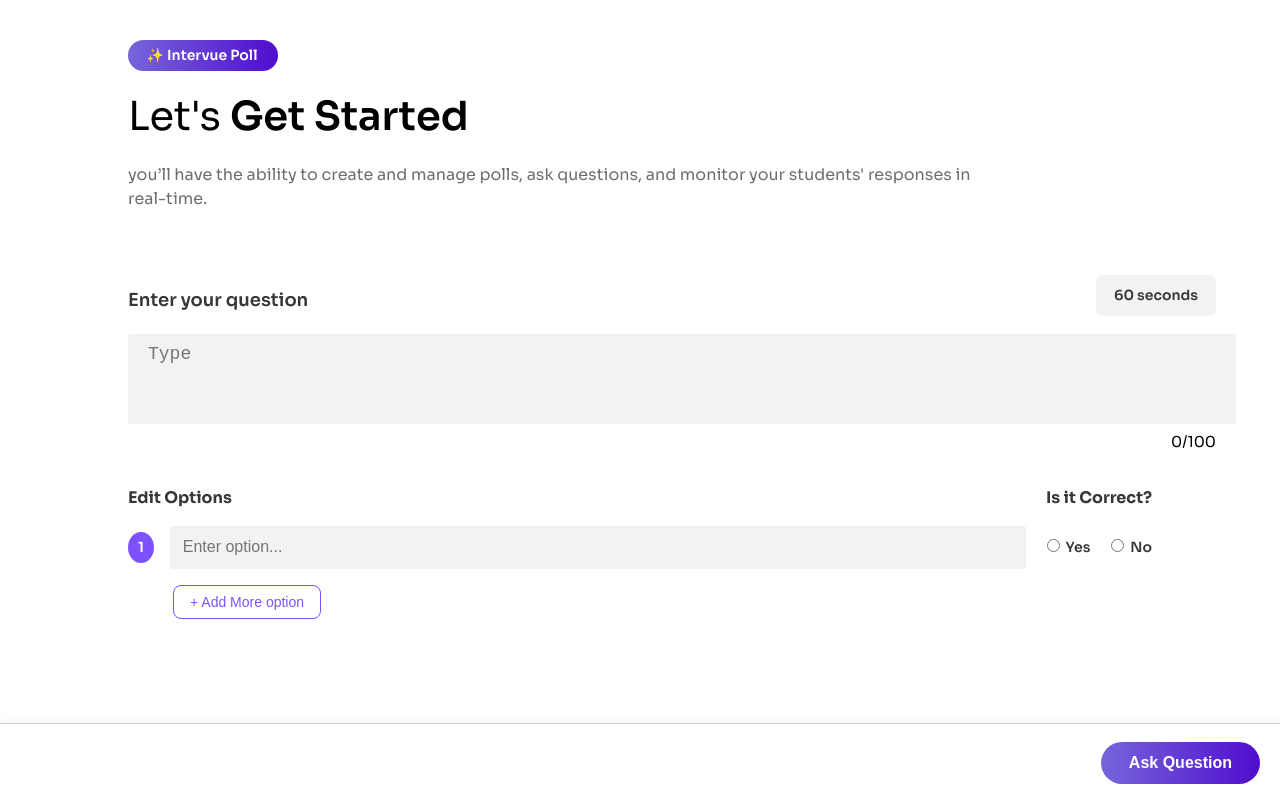
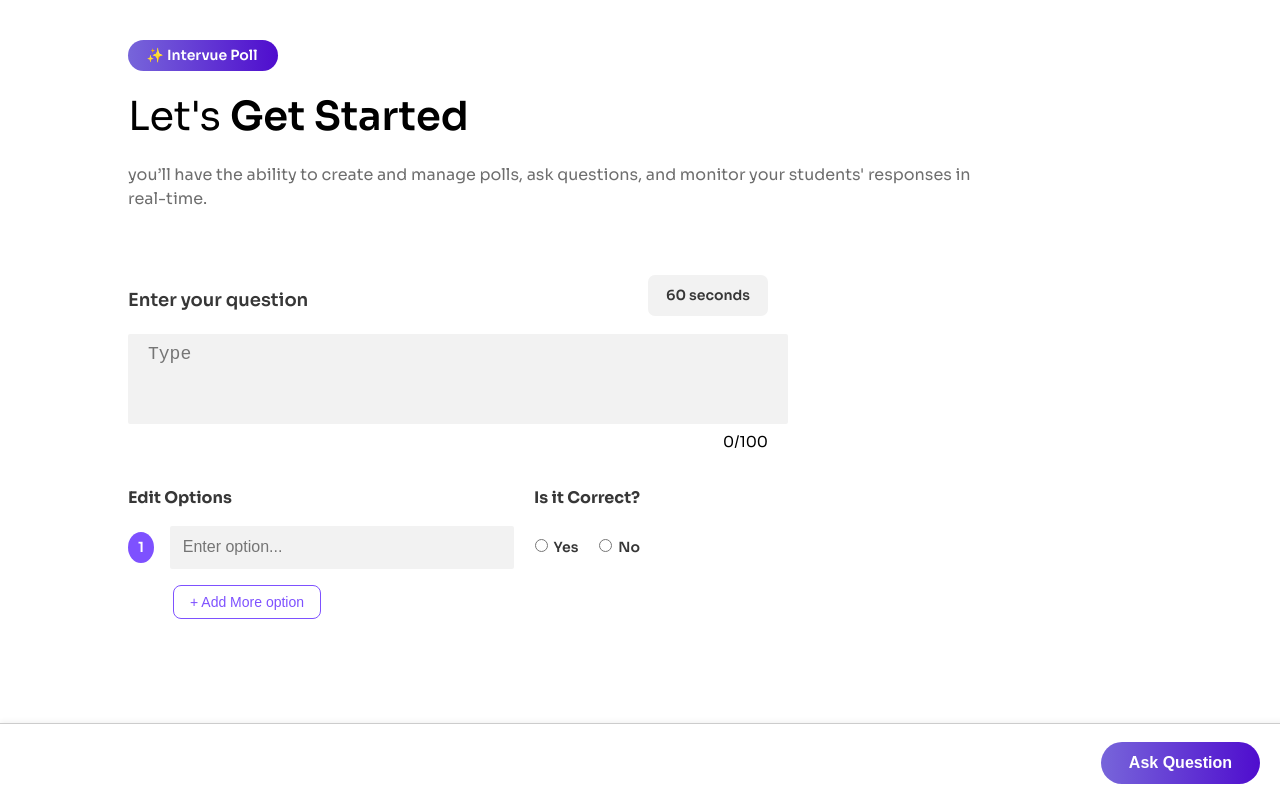
Before and after one commit to Ranjuzz/live-polling, a React (Vite) app in the folder client/: page /teacher in a window 1280 px wide. Built offline with nearby package versions, Linux system fonts and the light colour scheme.

Commit message:
Teacher page refactors

```diff
--- a/client/src/Components/Teacher/EditableOptionsStyle.js
+++ b/client/src/Components/Teacher/EditableOptionsStyle.js
@@ -10,6 +10,7 @@ export const HeaderRow = styled.div`
   justify-content: space-between;
   margin-bottom: 1rem;
   font-size: 16px;
+  width: 50%;
 `;
 
 export const OptionRow = styled.div`
@@ -17,6 +18,7 @@ export const OptionRow = styled.div`
   align-items: center;
   margin-bottom: 1rem;
   position: relative;
+  width: 50%;
 `;
 
 export const OptionIndex = styled.div`
@@ -37,6 +39,7 @@ export const OptionInput = styled.input`
   font-size: 16px;
   margin-right: 1rem;
   border-radius: 2px;
+
 `;
 
 export const RadioWrapper = styled.div`
--- a/client/src/Components/Teacher/Question/QuestionCreationPageStyle.js
+++ b/client/src/Components/Teacher/Question/QuestionCreationPageStyle.js
@@ -39,7 +39,7 @@ export const Subtitle = styled.p`
 `;
 
 export const QuestionBox = styled.div`
-  width: 85vw;
+  width: 50vw;
   margin: 5vw 10vw 0 0;
 `;
 
```
